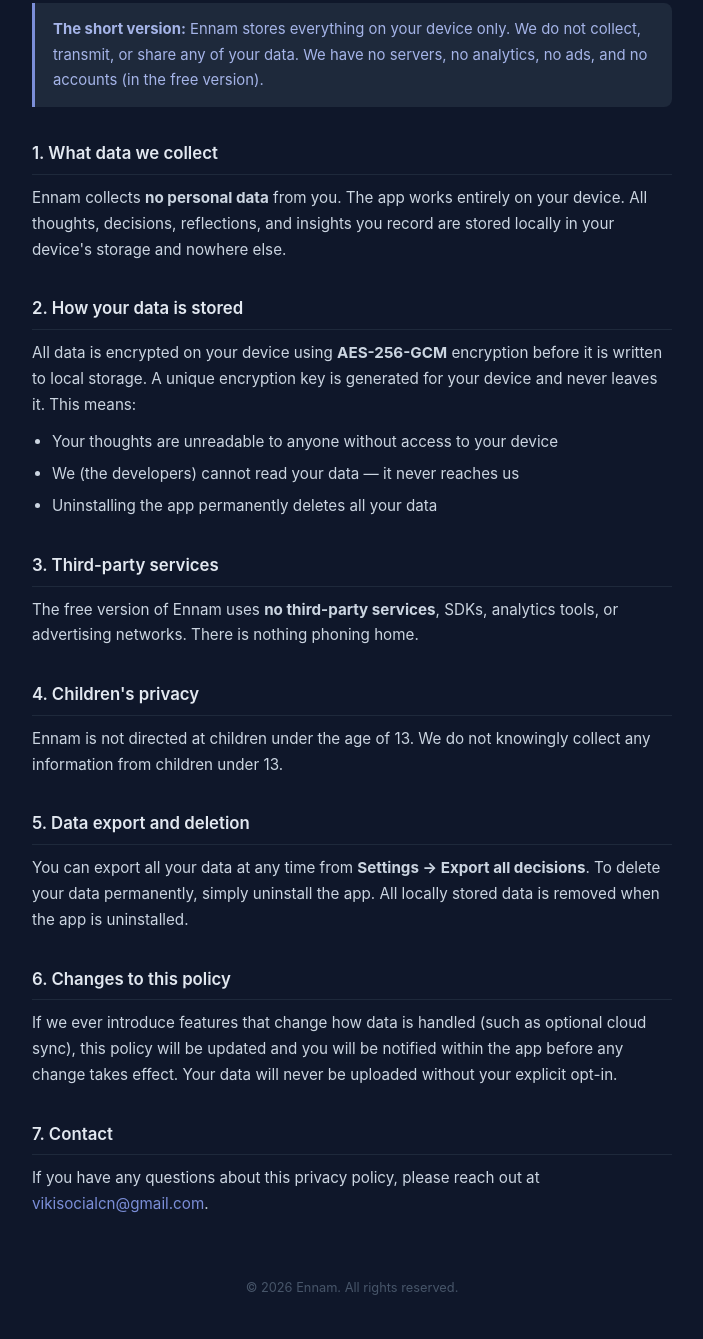
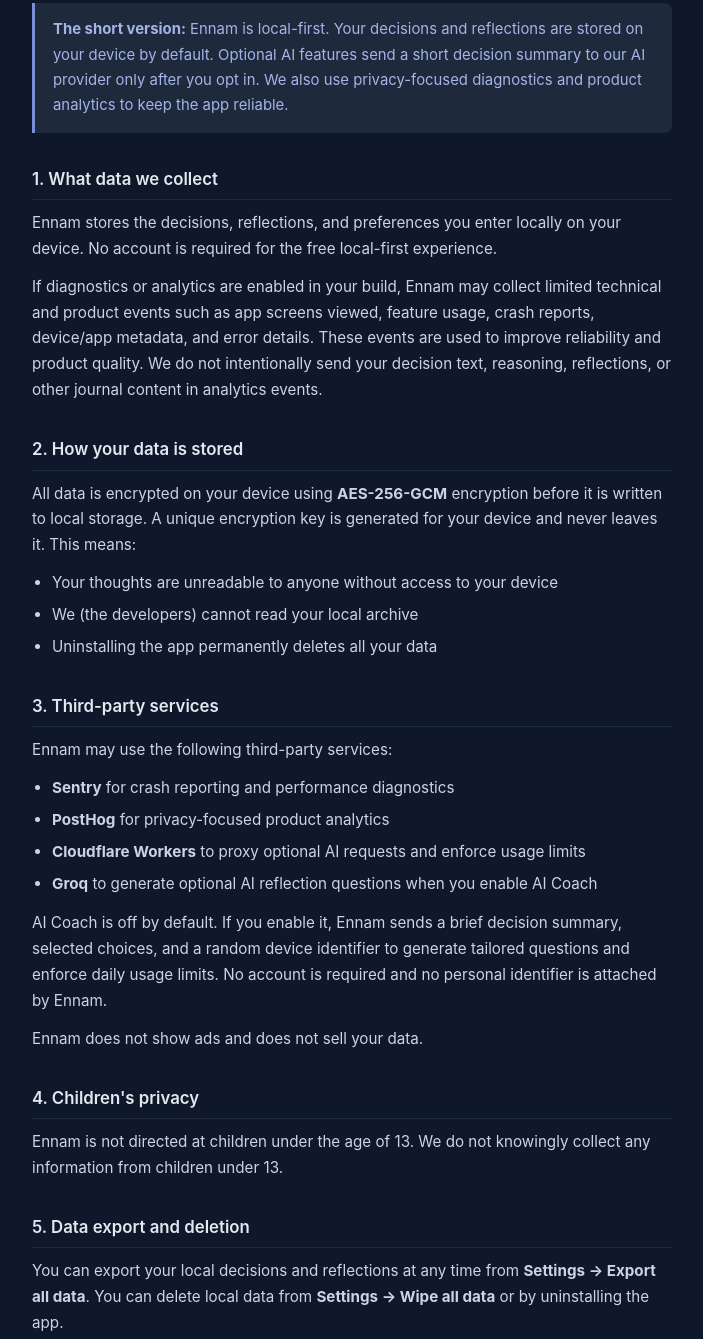
Before and after one commit to jayakrish21/ennampriv, a plain HTML site: page index.html in a window 1280 px wide. Shown: the part 217-1556 px from the top of the page, without its empty margins (288-991 px from the left). Drawn offline with Linux system fonts and the light colour scheme.

Commit message:
Update privacy policy details in index.html

```diff
--- a/index.html
+++ b/index.html
@@ -67,15 +67,20 @@
   </header>
 
   <div class="highlight">
-    <strong>The short version:</strong> Ennam stores everything on your device only.
-    We do not collect, transmit, or share any of your data. We have no servers, no analytics,
-    no ads, and no accounts (in the free version).
+    <strong>The short version:</strong> Ennam is local-first. Your decisions and
+    reflections are stored on your device by default. Optional AI features send a
+    short decision summary to our AI provider only after you opt in. We also use
+    privacy-focused diagnostics and product analytics to keep the app reliable.
   </div>
 
   <h2>1. What data we collect</h2>
-  <p>Ennam collects <strong>no personal data</strong> from you. The app works entirely on
-  your device. All thoughts, decisions, reflections, and insights you record are stored
-  locally in your device's storage and nowhere else.</p>
+  <p>Ennam stores the decisions, reflections, and preferences you enter locally on
+  your device. No account is required for the free local-first experience.</p>
+  <p>If diagnostics or analytics are enabled in your build, Ennam may collect limited
+  technical and product events such as app screens viewed, feature usage, crash reports,
+  device/app metadata, and error details. These events are used to improve reliability
+  and product quality. We do not intentionally send your decision text, reasoning,
+  reflections, or other journal content in analytics events.</p>
 
   <h2>2. How your data is stored</h2>
   <p>All data is encrypted on your device using <strong>AES-256-GCM</strong> encryption
@@ -83,22 +88,32 @@
   device and never leaves it. This means:</p>
   <ul>
     <li>Your thoughts are unreadable to anyone without access to your device</li>
-    <li>We (the developers) cannot read your data — it never reaches us</li>
+    <li>We (the developers) cannot read your local archive</li>
     <li>Uninstalling the app permanently deletes all your data</li>
   </ul>
 
   <h2>3. Third-party services</h2>
-  <p>The free version of Ennam uses <strong>no third-party services</strong>,
-  SDKs, analytics tools, or advertising networks. There is nothing phoning home.</p>
+  <p>Ennam may use the following third-party services:</p>
+  <ul>
+    <li><strong>Sentry</strong> for crash reporting and performance diagnostics</li>
+    <li><strong>PostHog</strong> for privacy-focused product analytics</li>
+    <li><strong>Cloudflare Workers</strong> to proxy optional AI requests and enforce usage limits</li>
+    <li><strong>Groq</strong> to generate optional AI reflection questions when you enable AI Coach</li>
+  </ul>
+  <p>AI Coach is off by default. If you enable it, Ennam sends a brief decision
+  summary, selected choices, and a random device identifier to generate tailored
+  questions and enforce daily usage limits. No account is required and no personal
+  identifier is attached by Ennam.</p>
+  <p>Ennam does not show ads and does not sell your data.</p>
 
   <h2>4. Children's privacy</h2>
   <p>Ennam is not directed at children under the age of 13. We do not knowingly
   collect any information from children under 13.</p>
 
   <h2>5. Data export and deletion</h2>
-  <p>You can export all your data at any time from <strong>Settings → Export all decisions</strong>.
-  To delete your data permanently, simply uninstall the app. All locally stored data is
-  removed when the app is uninstalled.</p>
+  <p>You can export your local decisions and reflections at any time from
+  <strong>Settings → Export all data</strong>. You can delete local data from
+  <strong>Settings → Wipe all data</strong> or by uninstalling the app.</p>
 
   <h2>6. Changes to this policy</h2>
   <p>If we ever introduce features that change how data is handled (such as optional cloud sync),
```
